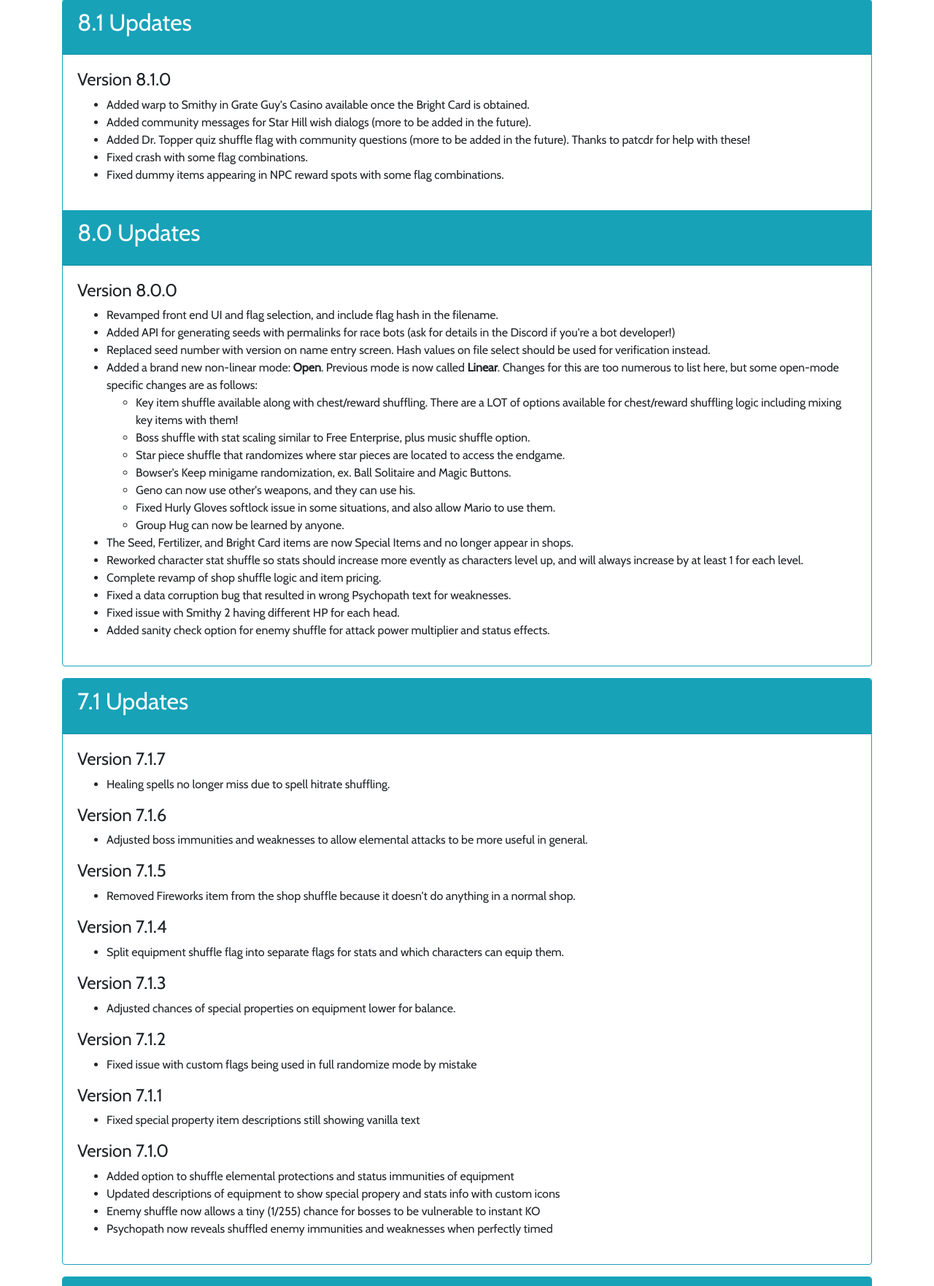
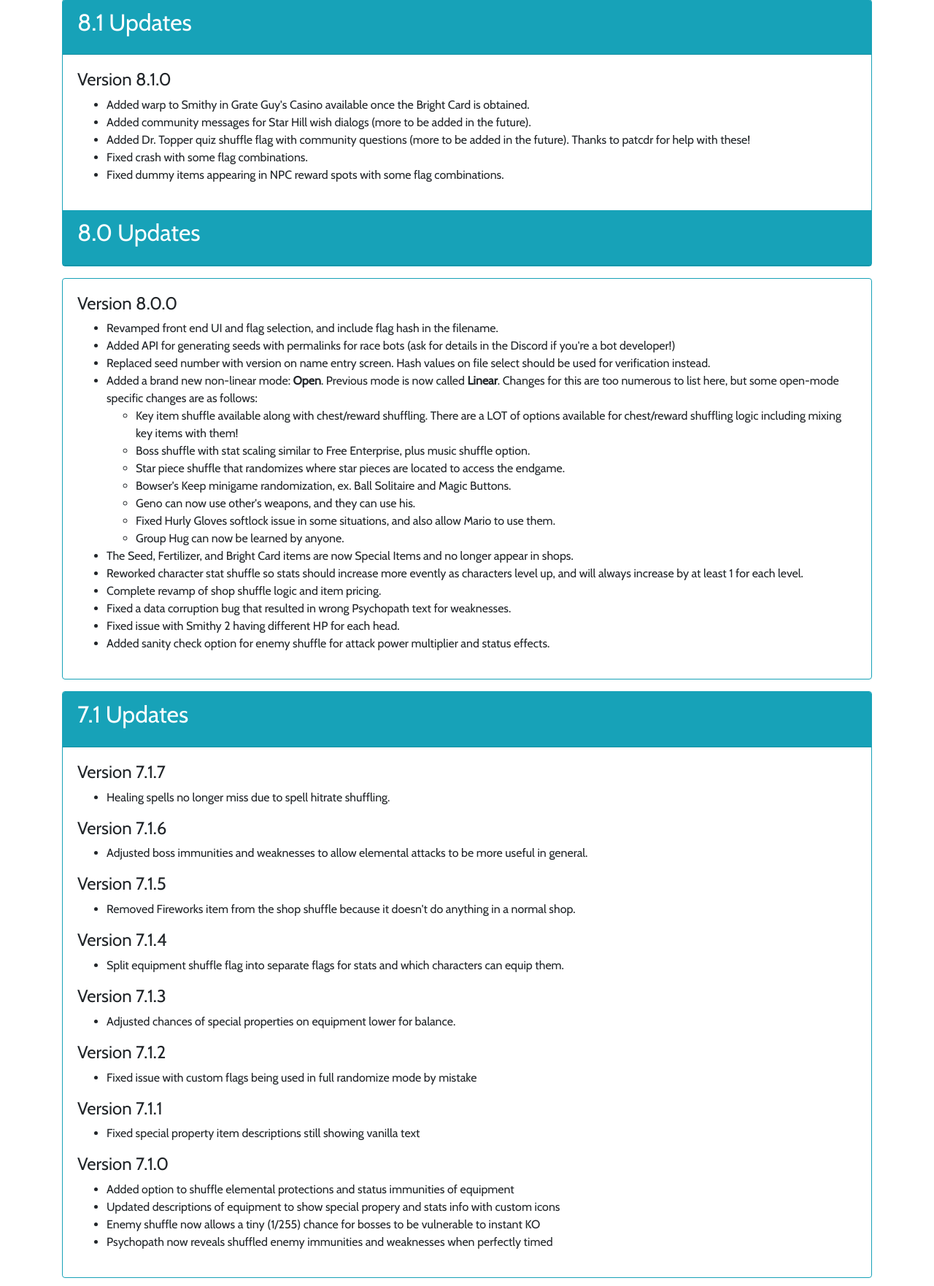
Before and after one commit to DorkmasterFlek/smrpg_web_randomizer, a Django app: template randomizer/templates/randomizer/updates.html in a window 1280 px wide. Shown: the part 147-1909 px from the top of the page at 73% size. Run offline with Django 3.2, Linux system fonts and the light colour scheme; the template is opened without the code that fills it, so the values that code supplies are empty; some libraries are stand-ins or nearby versions; some web fonts are replaced.

Commit message:
Update updates.html

```diff
--- a/randomizer/templates/randomizer/updates.html
+++ b/randomizer/templates/randomizer/updates.html
@@ -20,6 +20,8 @@
         <div class="card-header bg-info text-white">
             <h2 class="card-title">8.0 Updates</h2>
         </div>
+    </div>
+    <div class="card border-info my-3">
         <div class="card-body">
             <h4>Version 8.0.0</h4>
             <ul>
```
